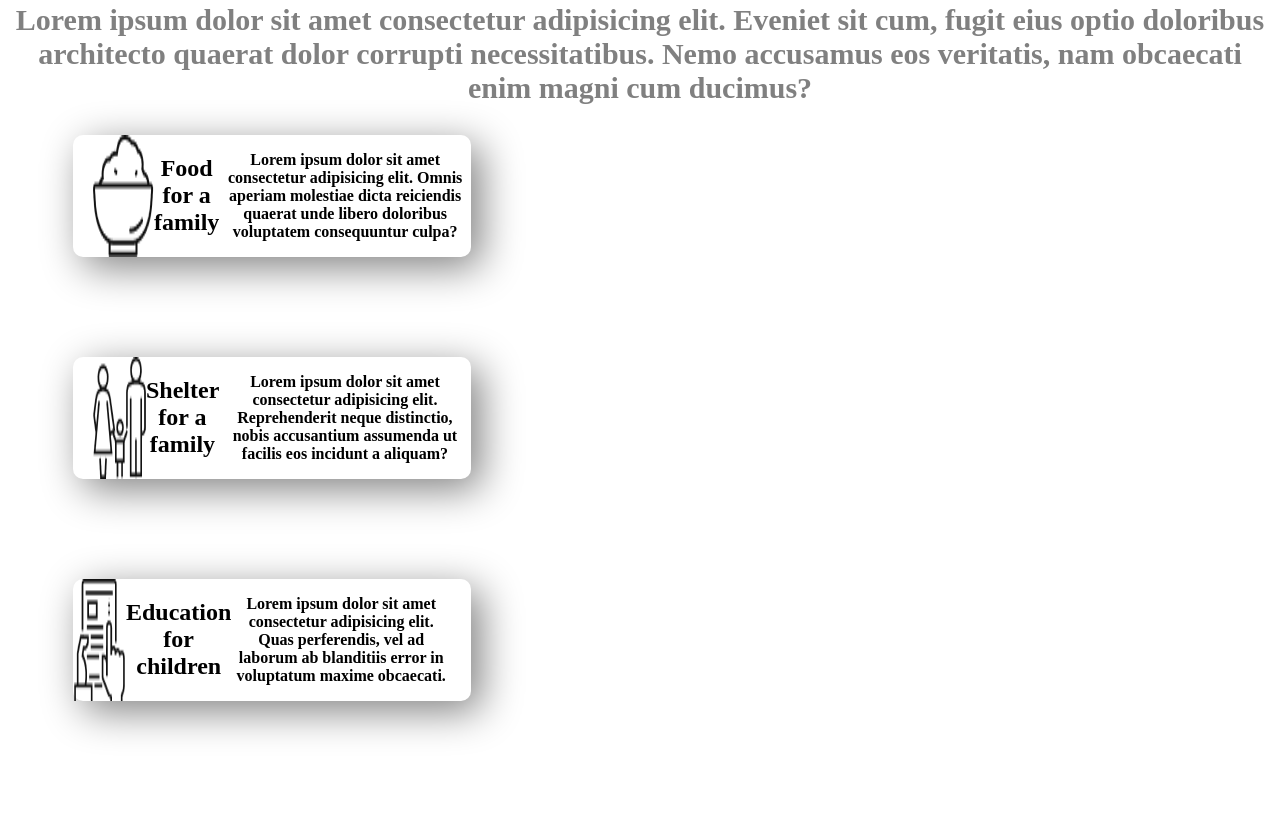
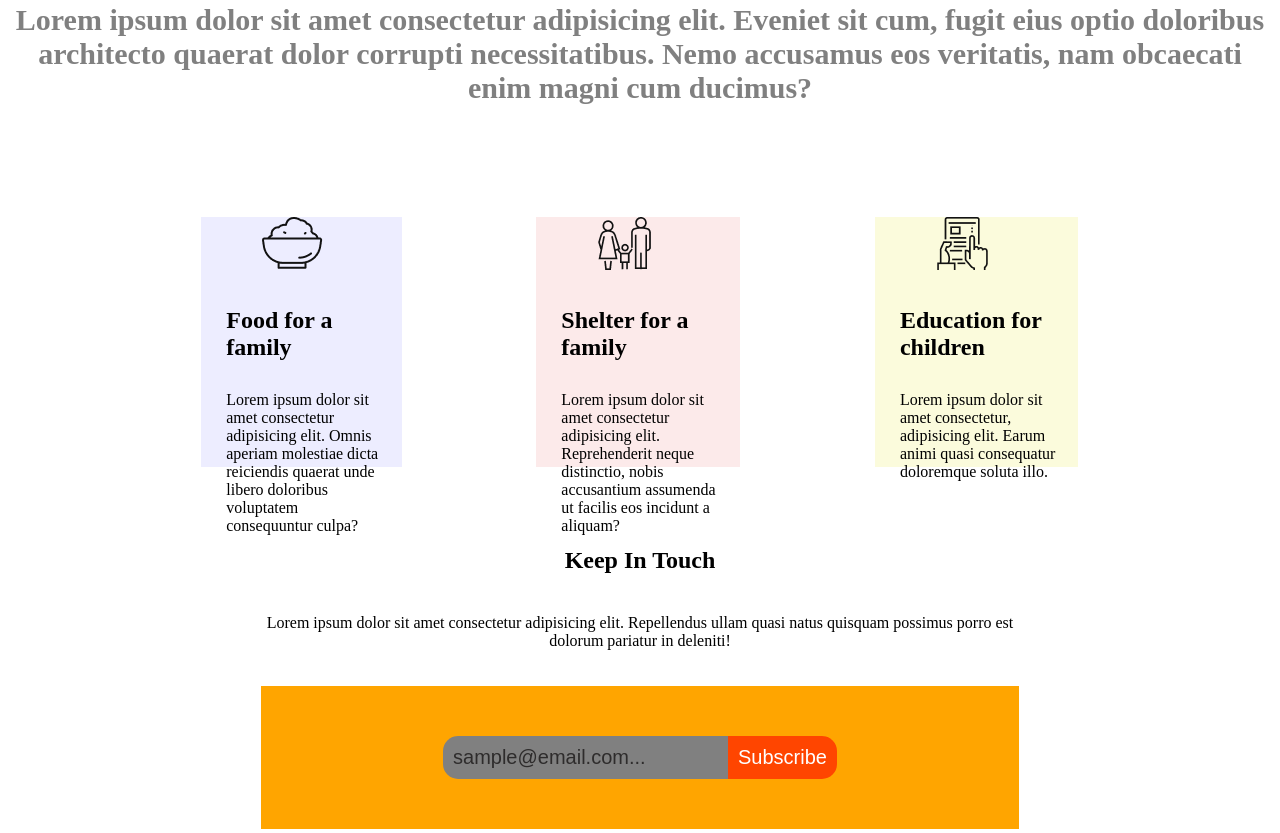
Before and after one commit to Abdurrahmanewu/assignment-1practice, a plain HTML site: page index.html in a window 1280 px wide. Shown: the part 1550-2383 px from the top of the page. Drawn offline with Linux system fonts and the light colour scheme.

Commit message:
finally done

```diff
--- a/index.html
+++ b/index.html
@@ -40,21 +40,48 @@
             optio doloribus
             architecto quaerat dolor corrupti necessitatibus. Nemo accusamus eos veritatis, nam obcaecati enim magni cum
             ducimus?</p>
-        <div class="donation-planes">
-            <div class="donation-planes-item-blue flexible-container">
+
+    </div>
+    <div class="donation-planes">
+        <div class="item-blue flexible-container">
+            <div class="plan-img">
                 <img src="icons/food.png" alt="">
-                <h2>Food for a family</h2>
-                <p>Lorem ipsum dolor sit amet consectetur adipisicing elit. Omnis aperiam molestiae dicta reiciendis quaerat unde libero doloribus voluptatem consequuntur culpa?</p>
             </div>
-            <div class="donation-planes-item-red flexible-container">
+            <h2>Food for a family</h2>
+            <p>Lorem ipsum dolor sit amet consectetur adipisicing elit. Omnis aperiam molestiae dicta reiciendis
+                quaerat unde libero doloribus voluptatem consequuntur culpa?</p>
+        </div>
+        <div class="item-red flexible-container">
+            <div class="plan-img">
                 <img src="icons/shelter.png" alt="">
-                <h2>Shelter for a family</h2>
-                <p>Lorem ipsum dolor sit amet consectetur adipisicing elit. Reprehenderit neque distinctio, nobis accusantium assumenda ut facilis eos incidunt a aliquam?</p>
             </div>
-            <div class="donation-planes-item-yellow flexible-container">
+            <h2>Shelter for a family</h2>
+            <p>Lorem ipsum dolor sit amet consectetur adipisicing elit. Reprehenderit neque distinctio, nobis
+                accusantium assumenda ut facilis eos incidunt a aliquam?</p>
+        </div>
+        <div class="item-yellow flexible-container">
+            <div class="plan-img">
                 <img src="icons/Frame-1.png" alt="">
-                <h2>Education for children</h2>
-                <p>Lorem ipsum dolor sit amet consectetur adipisicing elit. Quas perferendis, vel ad laborum ab blanditiis error in voluptatum maxime obcaecati.</p>
+            </div>
+            <h2>Education for children</h2>
+            <p>
+                Lorem ipsum dolor sit amet consectetur, adipisicing elit. Earum animi quasi consequatur doloremque
+                soluta illo.
+            </p>
+        </div>
+    </div>
+    <div>
+
+
+        <div class="updates">
+            <h2>keep in touch</h2>
+            <p>
+                Lorem ipsum dolor sit amet consectetur adipisicing elit. Repellendus ullam quasi natus quisquam possimus
+                porro est dolorum pariatur in deleniti!
+            </p>
+            <div class="email">
+                <input type="email" id="input" placeholder="sample@email.com..."><input type="button" id="btn"
+                    value="Subscribe">
             </div>
         </div>
     </div>
--- a/style.css
+++ b/style.css
@@ -88,7 +88,7 @@ body html {
     border: 5px solid orangered;
     color: orangered;
     background-color: rgba(255, 69, 0, .1);
-    box-shadow: 0 0 15px rgba(255, 0, 0, 0.3), 0 0 25px rgba(255, 0, 0, 0.1);
+    box-shadow: 0 0 15px rgba(255, 0, 0, 0.2), 0 0 25px rgba(255, 0, 0, 0.1);
 }
 
 hr {
@@ -117,40 +117,104 @@ hr {
 
 .footer-tag p {
     font-size: 30px;
-
 }
 
-.donation-planes-item-blue {
-    width: 30%;
-    margin-left: 5%;
-    margin-right: 5%;
-    padding-left: 20px;
-    box-shadow: 10px 10px 40px gray;
-    border-radius: 10px;
-}
-
-.donation-planes-item-red {
-    width: 30%;
-    margin-left: 5%;
-    margin-right: 5%;
-    padding-left: 20px;
-    box-shadow: 10px 10px 40px gray;
-    border-radius: 10px;
-
-}
-
-.donation-planes-item-yellow {
-    width: 30%;
-    margin-left: 5%;
-    margin-right: 5%;
-    padding-right: 20px;
-    box-shadow: 10px 10px 40px gray;
-    border-radius: 10px;
-
+.donation-planes {
+    width: 80%;
+    margin: 0 auto;
+    display: grid;
+    grid-template-columns: auto auto auto;
+    justify-content: center;
 }
 
 .flexible-container {
-    display: flex;
-    margin-bottom: 100px;
 
+    width: 60%;
+    height: 250px;
+
+    margin-bottom: 0;
+    margin: 0 auto;
+    margin-top: 0;
+    z-index: 1;
 }
+
+.flexible-container h2 {
+    margin-bottom: 30px;
+    margin-top: 10px;
+    padding-left: 25px;
+}
+
+.flexible-container p {
+    padding: 0 15px 15px 25px;
+}
+
+.plan-img {
+    width: 80px;
+    height: 80px;
+    margin: 0 auto;
+}
+
+.item-blue {
+    background-color: rgb(163, 163, 255, 0.2);
+}
+
+.item-red {
+    background-color: rgba(238, 152, 152, 0.2);
+}
+
+.item-yellow {
+    background-color: rgba(236, 236, 80, 0.2);
+}
+
+.updates {
+    width: 60%;
+    margin: 30px auto;
+    text-align: center;
+}
+
+.updates h2 {
+    margin: 20px 0;
+    padding-top: 50px;
+    text-transform: capitalize;
+}
+
+.updates p {
+    padding: 20px 0;
+}
+
+.email {
+    background-color: orange;
+    padding: 50px;
+}
+
+#input {
+    cursor: pointer;
+    padding: 10px;
+    font-size: 20px;
+    color: rgba(0, 0, 0, 0.651);
+    background-color: gray;
+    border-radius: 15px 0 0 15px;
+    text-decoration: none;
+    border: none;
+}
+
+#input::placeholder {
+    color: rgb(46, 44, 44);
+}
+
+#btn {
+    cursor: pointer;
+    padding: 10px;
+    font-size: 20px;
+    color: white;
+    background-color: orangered;
+    border-radius: 0 15px 15px 0;
+    text-decoration: none;
+    border: none;
+}
+
+#btn:hover {
+    color: rgb(245, 114, 67);
+    background-color: rgb(248, 224, 212);
+    box-shadow: 0 0 10px rgba(255, 68, 0, 0.5), 0 0 25px rgba(209, 99, 59, 0.1);
+}
```
